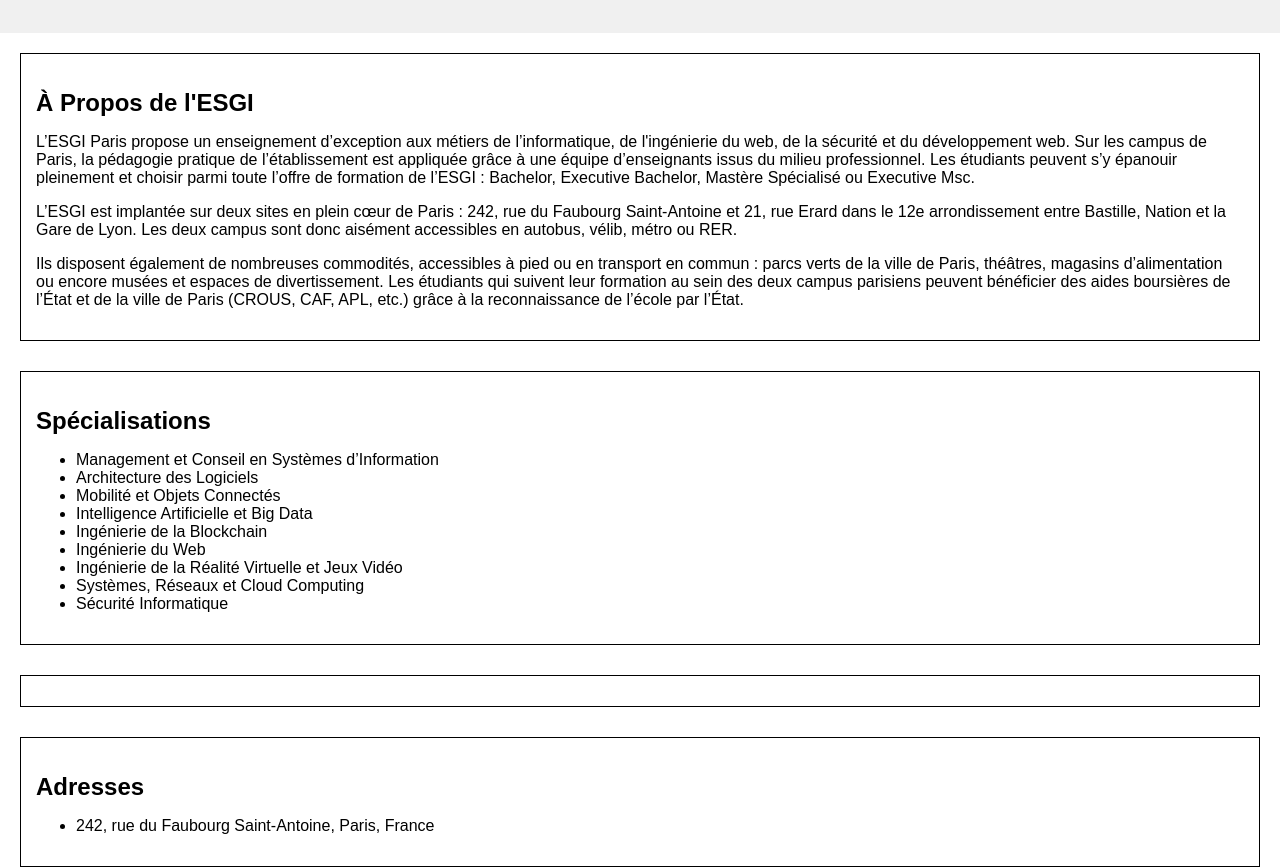
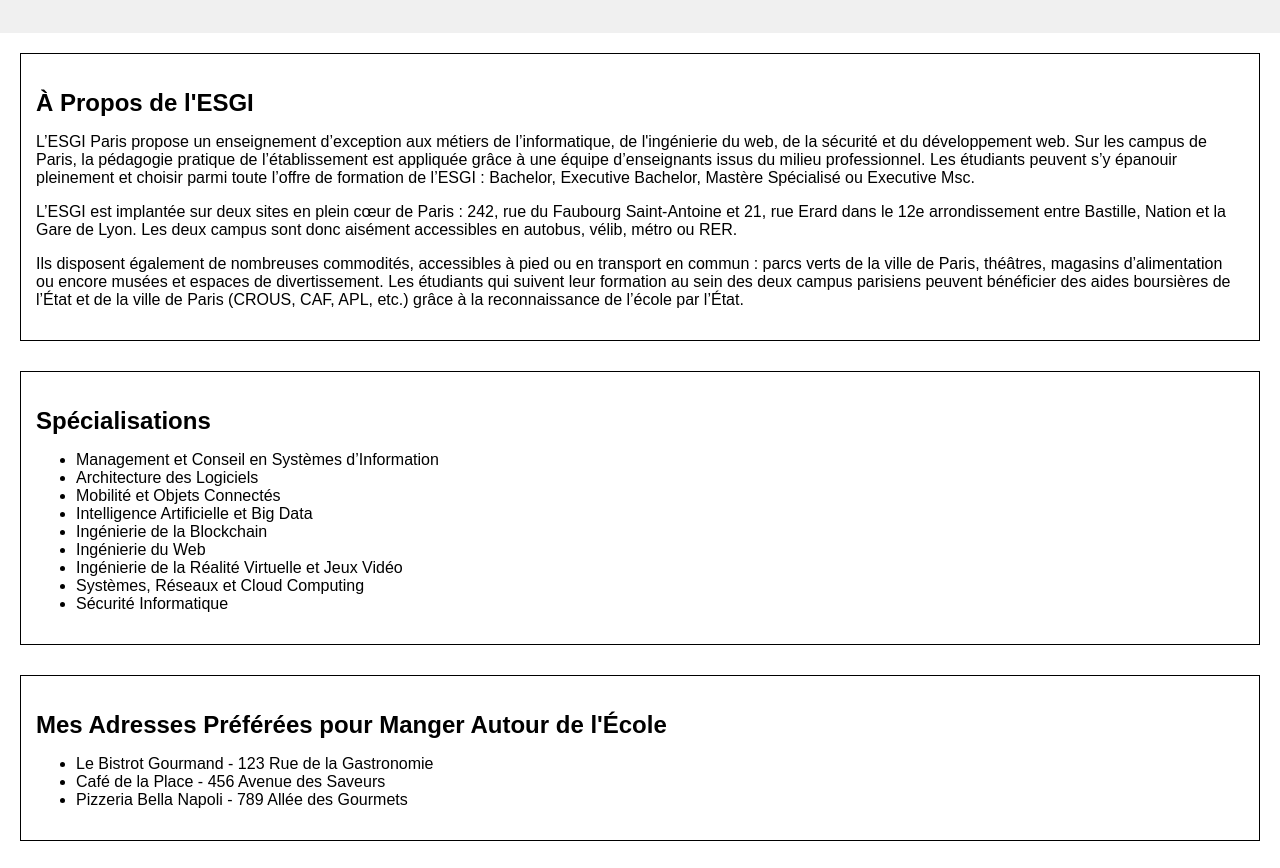
Before and after one commit to IdrisBr/tp, a plain HTML site: page index.html in a window 1280 px wide. Shown: the part 121-989 px from the top of the page. Drawn offline with Linux system fonts and the light colour scheme.

Commit message:
Remplissage de la section avec 3 adresses de restaurant

```diff
--- a/index.html
+++ b/index.html
@@ -36,10 +36,18 @@
         <!-- Add other specializations -->
       </ul>
     </section>
-    <section id=" les bons
-    restaurants autours">
+
+    <section id=" les bons restaurants autours">
+
+      <h2>Mes Adresses Préférées pour Manger Autour de l'École</h2>
+      <ul>
+          <li>Le Bistrot Gourmand - 123 Rue de la Gastronomie</li>
+          <li>Café de la Place - 456 Avenue des Saveurs</li>
+          <li>Pizzeria Bella Napoli - 789 Allée des Gourmets</li>
+      </ul>
 
     </section>
+
     <section id="address">
       <h2>Adresses</h2>
       <ul>
```
